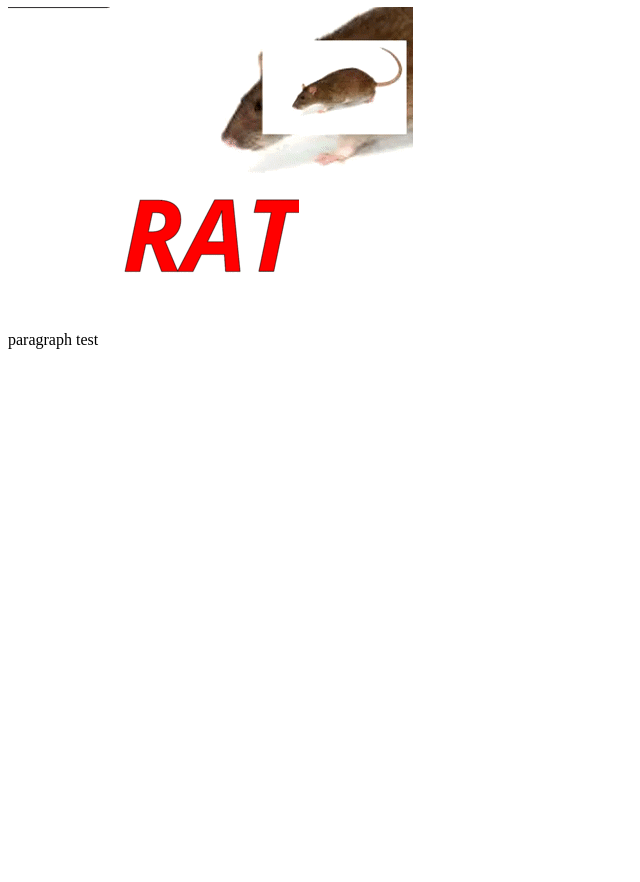
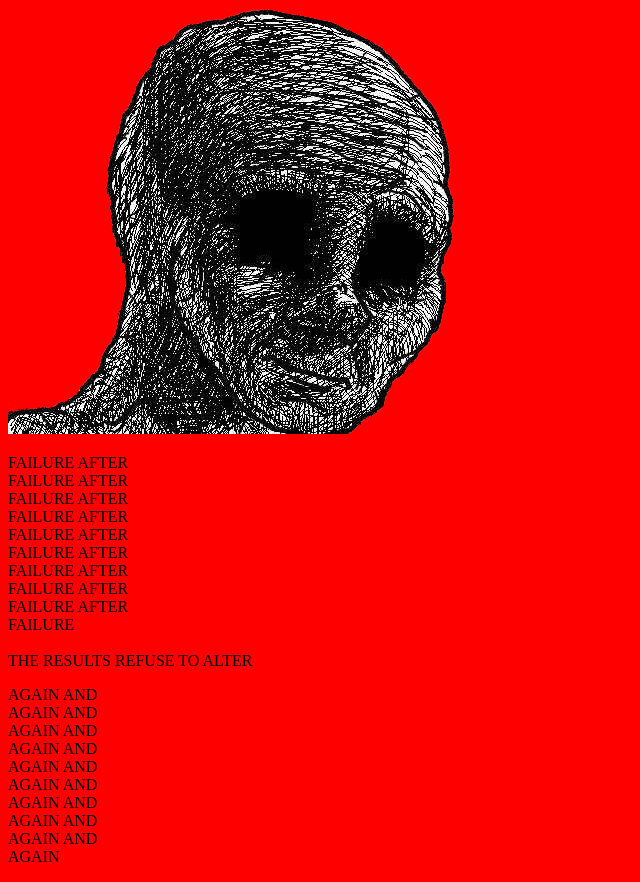
Before and after one commit to drv180000/cool-website, a plain HTML site: page index.html in a window 1280 px wide. Shown: the part 73-955 px from the top of the page, without its empty margins (0-640 px from the left). Before the commit the page ends 800 px from the top, so only its background shows below. Drawn offline with Linux system fonts and the light colour scheme.

Commit message:
main items

```diff
--- a/index.html
+++ b/index.html
@@ -3,32 +3,63 @@
   <head>
     <meta charset="utf-8">
     <title>
-      Hello
+      Failure
     </title>
 
     <style>
       h1{
-        color: #03a9fc;
+        color: #000000;
         font-weight: bold;
         font-family: sans-serif;
         display: block;
       }
-      .intro{
+      body{
+        background-color: red;
+      }
+      .fail{
+        font-style: normal;
+        color: #000000;
+      }
+      .again{
         font-style: normal;
         color: #000000;
       }
     </style>
   </head>
   <body>
-    <h1>Hello, World!</h1>
+    <h1>P A I N</h1>
 
-    <img src="RAT.gif" alt="Rats">
-    <p class="intro">
-      paragraph test
+    <img src="pain.png" alt="Pain">
+    <p class="fail">
+      FAILURE AFTER<br>
+      FAILURE AFTER<br>
+      FAILURE AFTER<br>
+      FAILURE AFTER<br>
+      FAILURE AFTER<br>
+      FAILURE AFTER<br>
+      FAILURE AFTER<br>
+      FAILURE AFTER<br>
+      FAILURE AFTER<br>
+      FAILURE<br>
+      <br>
+      THE RESULTS REFUSE TO ALTER
+    </p>
+
+    <p class="again">
+      AGAIN AND<br>
+      AGAIN AND<br>
+      AGAIN AND<br>
+      AGAIN AND<br>
+      AGAIN AND<br>
+      AGAIN AND<br>
+      AGAIN AND<br>
+      AGAIN AND<br>
+      AGAIN AND<br>
+      AGAIN<br>
     </p>
 
     <script>
-      alert("Hello World!");
+      alert("Beaten by an object. Twice!");
     </script>
 
   </body>
```
